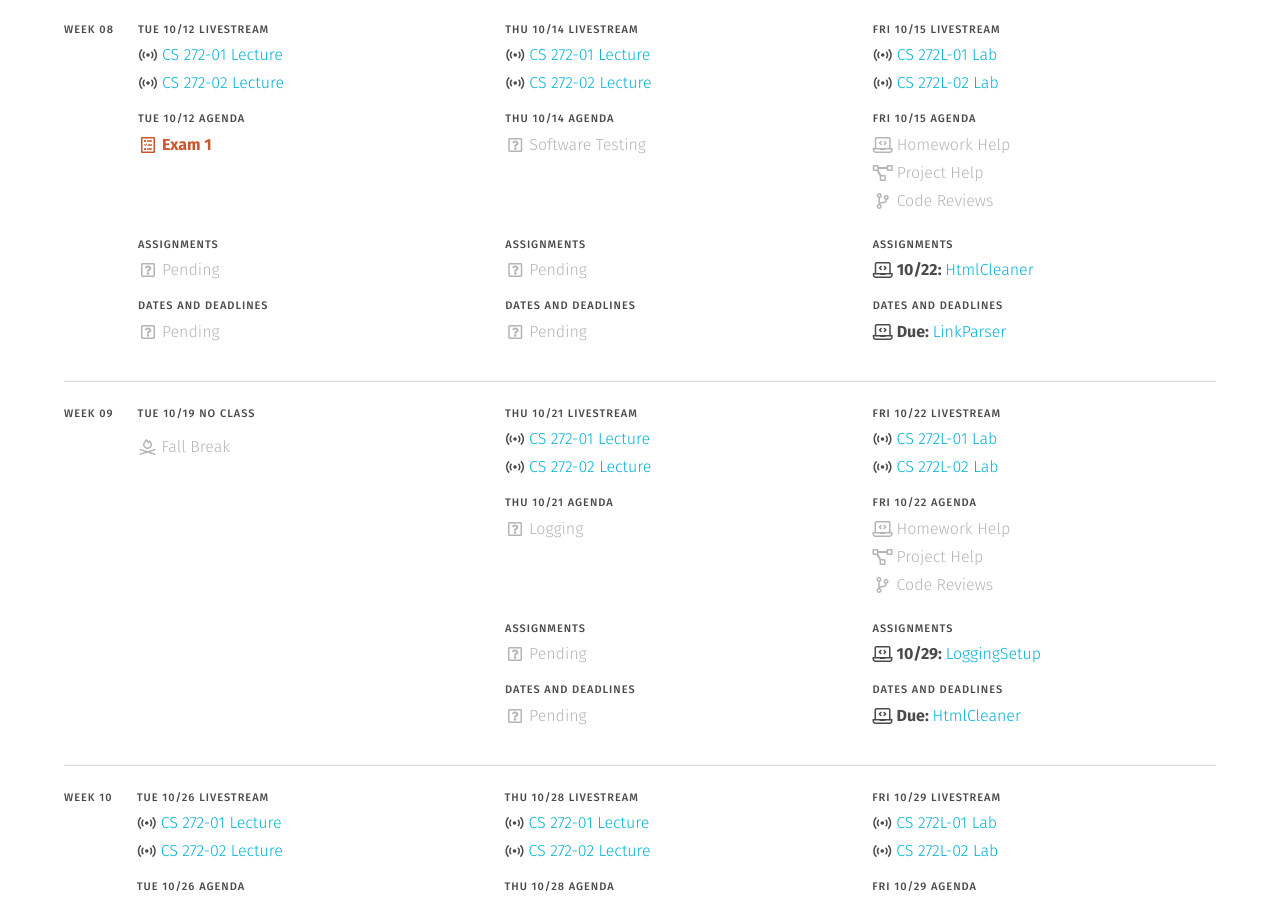
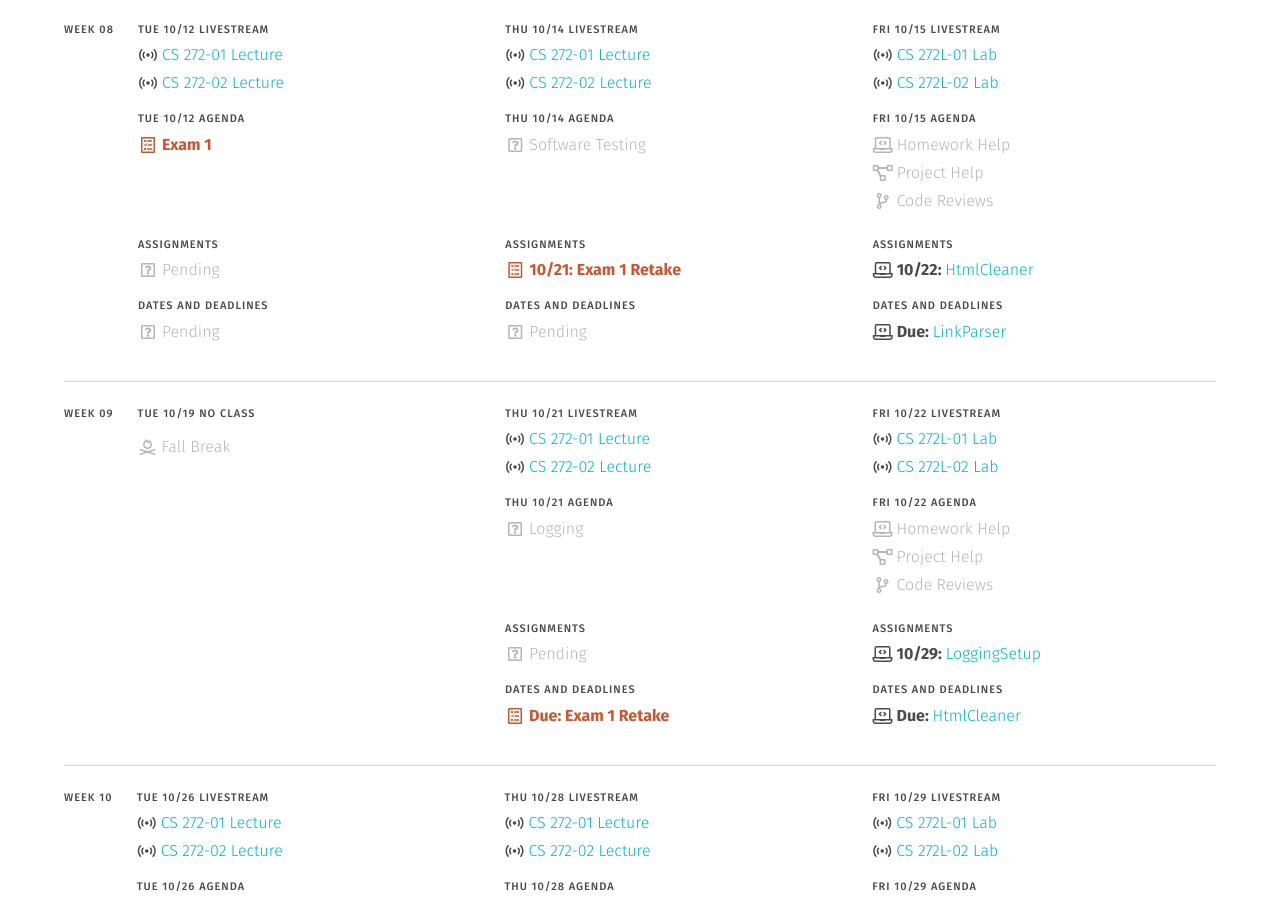
Before and after one commit to usf-cs272-fall2021/usf-cs272-fall2021.github.io, a Jekyll site: the page built from schedule.md, in a window 1280 px wide and 900 px high, scrolled down 3020 px. Built offline with Jekyll 4.4.1, drawn with Linux system fonts in a browser that asks for light colours; some of the changed text lies outside the part shown.

Commit message:
Adding exam retakes

```diff
--- a/_data/schedule.yml
+++ b/_data/schedule.yml
@@ -554,8 +554,10 @@
 
           - <<: *assignments
             items:
-              - text: 'Pending'
-                type: *pending
+              - text: 'Exam 1 Retake'
+                date: 2021-10-21
+                icon: 'exam'
+                type: 'has-text-danger has-text-weight-bold'
 
           - <<: *deadlines
             items:
@@ -619,8 +621,10 @@
 
           - <<: *deadlines
             items:
-              - text: 'Pending'
-                type: *pending
+              - text: 'Exam 1 Retake'
+                date: 2021-10-21
+                icon: 'exam'
+                type: 'has-text-danger has-text-weight-bold'
 
       - date: 2021-10-22
         sections:
@@ -1031,8 +1035,10 @@
 
           - <<: *assignments
             items:
-              - text: 'Pending'
-                type: *pending
+              - text: 'Exam 2 Retake'
+                date: 2021-12-09
+                icon: 'exam'
+                type: 'has-text-danger has-text-weight-bold'
 
           - <<: *deadlines
             items:
@@ -1105,6 +1111,12 @@
             items:
               - text: 'Pending'
                 type: *pending
+
+              - text: 'Exam 2 Retake'
+                date: 2021-12-09
+                icon: 'exam'
+                show: true
+                type: 'bump has-text-danger has-text-weight-bold'
 
       - date: ''
         sections:
```
